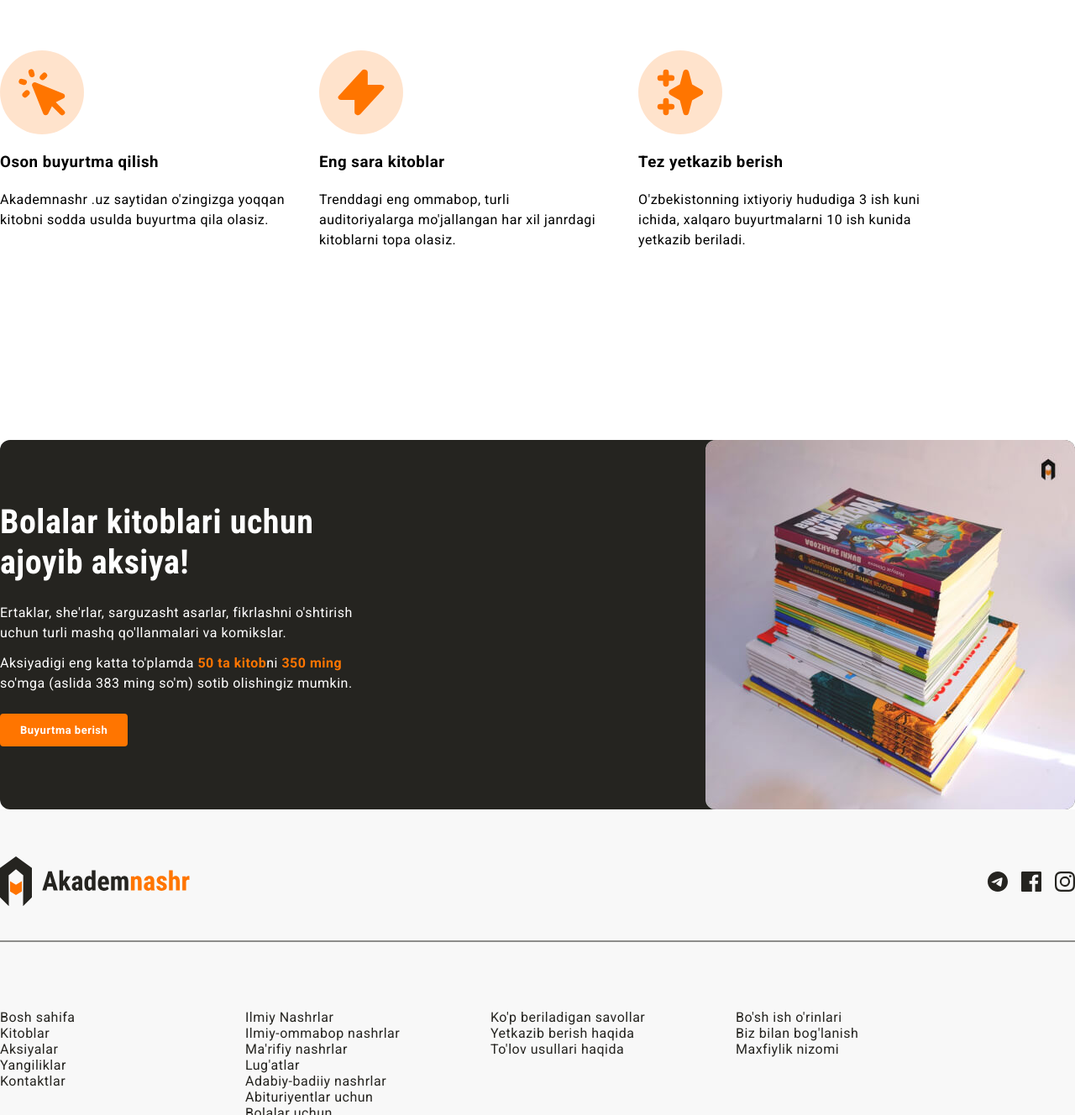
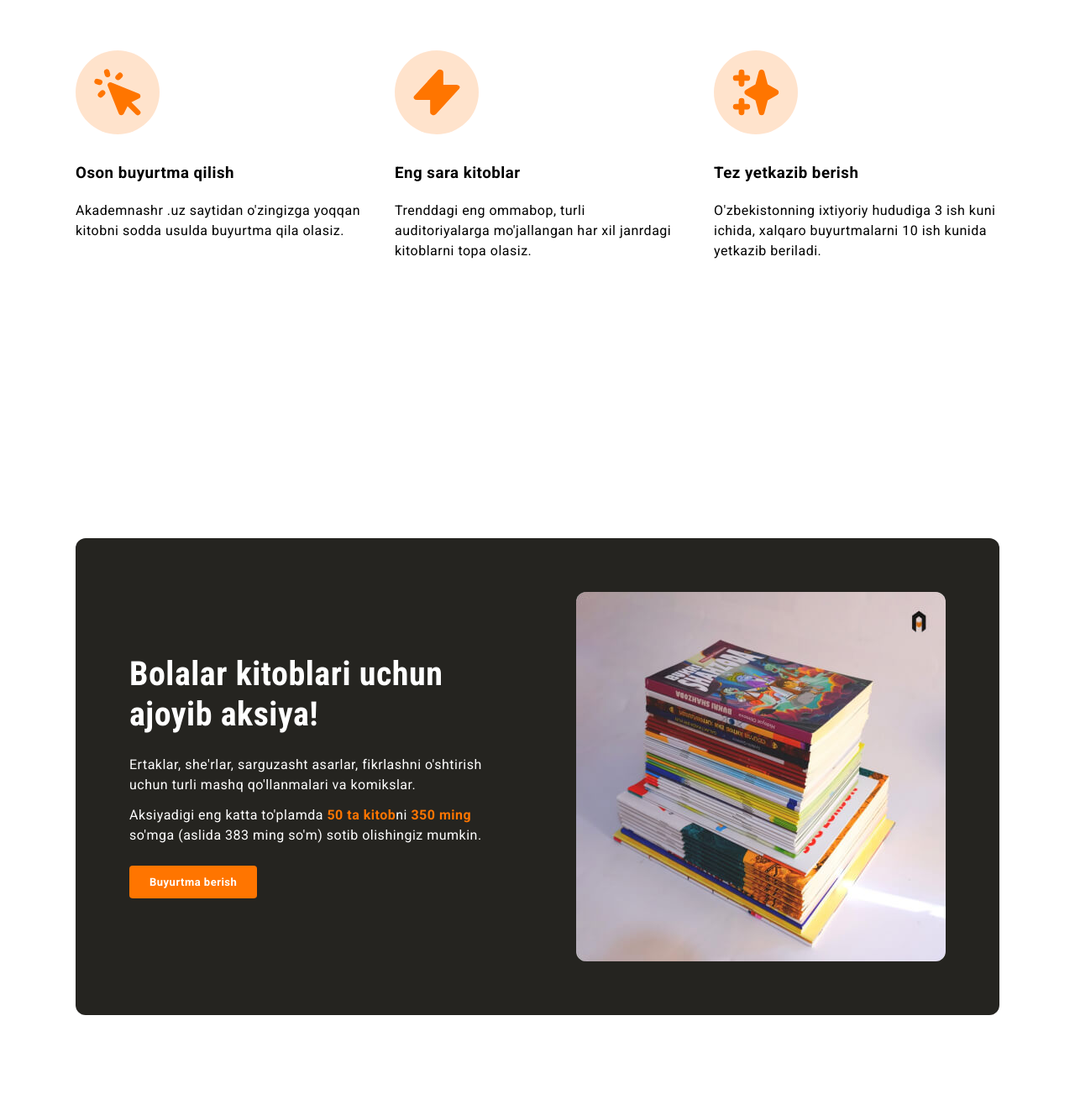
Before and after one commit to turgunovk/academnashr-promo, a plain HTML site: page index.html in a window 1280 px wide. Shown: the part 1472-2800 px from the top of the page at 84% size. Drawn offline with Linux system fonts and the light colour scheme.

Commit message:
Add container and related styles. Add margin to footer links item

```diff
--- a/index.html
+++ b/index.html
@@ -16,6 +16,7 @@
 <body>
     <!-- SITE-HEADER -->
     <header class="site-header">
+        <div class="site-header-container container">
         <a href="index.html" class="logo-link">
             <img src="./img/logo.svg" alt="Akademnashr Logosi" width="227" height="60">
         </a>
@@ -32,6 +33,7 @@
         </nav>
         <a class="main-link" href="#">Ro'yxatdan o'tish</a>
     </div>
+</div>
     </header>
 
 
@@ -39,6 +41,7 @@
 
         <!-- HERO -->
         <section class="hero">
+            <div class="hero-container container">
                 <div class="hero-content">
                     <hr class="orange-line">
                     <h2 class="hero-heading">Pythonda dasturlash asoslari</h2>
@@ -46,6 +49,7 @@
                     <a class="main-link" href="#">Buyurtma berish</a>
                 </div>
                 <img class="hero-img" src="./img/python-book.jpg" alt="Qo'lda ushlab turilgan Pythonda dasturlash asoslari kitobi" width="510" height="510" srcset="./img/python-book.jpg 1x, ./img/python-book@2x.jpg 2x">
+            </div>
         </section>
 
 
@@ -53,9 +57,9 @@
 
         <!-- FEATURES -->
         <section class="features">
+            <div class="container">
                 <hr class="orange-line">
                 <h2 class="features-heading">Nega aynan Akademnashr?</h2>
-
                 <ul class="features-list">
                     <li class="feature">
                         <div class="feature-icon-wrapper"><img src="./img/Icon-1.svg" alt="" width="56" height="56"></div>
@@ -73,10 +77,13 @@
                         <p class="feature-info">O'zbekistonning ixtiyoriy hududiga 3 ish kuni ichida, xalqaro buyurtmalarni 10 ish kunida yetkazib beriladi.</p>
                     </li>
                 </ul>
+            </div>
         </section>
 
         <!-- AKSIYA -->
             <section class="promo">
+                <div class="container">
+                    <div class="promo-inner">
                         <div class="promo-content">
                             <h2 class="promo-heading">Bolalar kitoblari uchun ajoyib aksiya!</h2>
                             <div class="promo-info-wrapper">
@@ -86,8 +93,9 @@
                             <a class="main-link" href="#">Buyurtma berish</a>
                         </div>
                         <img class="promo-img" src="./img/sale-img.jpg" alt="Kitoblar to'plami ustma-ust joylangan" width="440" height="440" srcset="./img/sale-img.jpg 1x, ./img/sale-img@2x.jpg 2x">
+                    </div>
+                </div>
             </section>
-
     </main>
 
 
@@ -95,11 +103,11 @@
 
     <!-- SITE FOOTER -->
     <footer class="site-footer">
+        <div class="container">
             <div class="site-footer-top">
                 <a href="index.html" class="logo-link">
                     <img src="./img/logo.svg" alt="Akademnashr Logosi" width="227" height="60">
                 </a>
-
                 <!-- IJTIMOIY TARMOQLAR -->
                 <ul class="site-footer-socials">
                     <li>
@@ -149,6 +157,7 @@
                     <li><a href="#">Maxfiylik nizomi</a></li>
                 </ul>
             </div>
+        </div>
     </footer>
 </body>
 </html>
--- a/main.css
+++ b/main.css
@@ -1,4 +1,9 @@
+*{
+    box-sizing: border-box;
+}
 body{
+    padding: 0;
+    margin: 0;
     font-size: 16px;
     line-height: 1.5;
     font-family: "Roboto", "Arial", sans-serif;
@@ -9,15 +14,26 @@ body{
     outline-offset: 3px;
 
 }
+/* CONTAINER */
+.container{
+    width: 100%;
+    max-width: 1140px;
+    padding-left: 20px;
+    padding-right: 20px;
+    margin-left: auto;
+    margin-right: auto;
+}
 /* SITE_HEADER */
 .site-header{
-    display: flex;
-    align-items: center;
-    justify-content: space-between;
     padding-top: 16px;
     padding-bottom: 16px;
     border-top: 5px solid #ff7500;
     background-color: white;
+}
+.site-header-container{
+    display: flex;
+    align-items: center;
+    justify-content: space-between;
 }
 .logo-link{
     transition: opacity 0.4s ease;
@@ -89,13 +105,15 @@ body{
 }
 /* HERO */
 .hero{
-    display: flex;
     padding-top: 80px;
     padding-bottom: 80px;
-    align-items: center;
-    justify-content: space-between;
     background-color: #252420;
     color: #fff;
+}
+.hero-container{
+    display: flex;
+    justify-content: space-between;
+    align-items: center;
 }
 .hero-content{
     width: 390px;
@@ -123,6 +141,7 @@ body{
     width: 510px;
     height: 510px;
     border-radius: 8px;
+    box-shadow: 24px 24px 0 0 rgba(255, 117, 0, 0.6);
 }
 
 /* FEATURES */
@@ -159,21 +178,31 @@ body{
     justify-content: center;
     width: 100px;
     height: 100px;
+    margin-bottom: 32px;
     border-radius: 50%;
     background-color: rgba(255, 117, 0, 0.2);
 }
 .features-title{
+    margin-top: 0;
+    margin-bottom: 12px;
     font-size: 24px;
     line-height: 1.2;
     font-family: "Roboto Condensed","Roboto", "Arial", sans-serif;
-
+}
+.feature-info{
+    margin: 0;
 }
 
 /* PROMO */
 .promo{
+    padding-top: 120px;
+    padding-bottom: 160px;
+}
+.promo-inner{
     display: flex;
     justify-content: space-between;
     align-items: center;
+    padding: 64px;
     border-radius: 12px;
     background-color: #252420;
     color: #fff;
@@ -268,6 +297,12 @@ body{
 .site-footer-links:last-child{
     margin-right: 0;
 }
+.site-footer-links li{
+    margin-bottom: 16px;
+}
+.site-footer-links li:last-child{
+    margin-bottom: 0;
+}
 .site-footer-links a{
     text-decoration: none;
     color: #252420;
```
Lines whose indentation alone changed are shown as unchanged.
